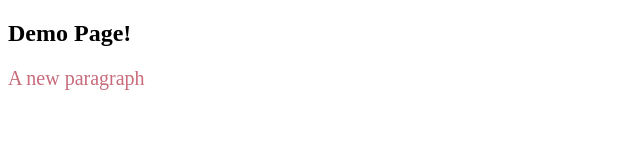
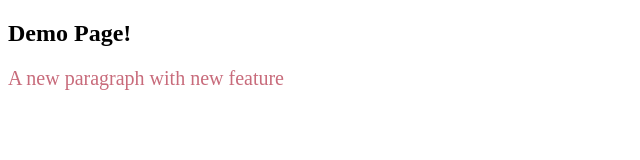
Before and after one commit to sakshi-bhujbal/LocalRepo, a plain HTML site: page index.html in a window 1280 px wide. Shown: the whole page, without its empty margins (0-640 px from the left). Drawn offline with Linux system fonts and the light colour scheme.

Commit message:
Added new feature

```diff
--- a/index.html
+++ b/index.html
@@ -8,6 +8,6 @@
 </head>
 <body>
     <h2>Demo Page!</h2>
-    <p>A new paragraph</p>
+    <p>A new paragraph with new feature</p>
 </body>
 </html>
```
